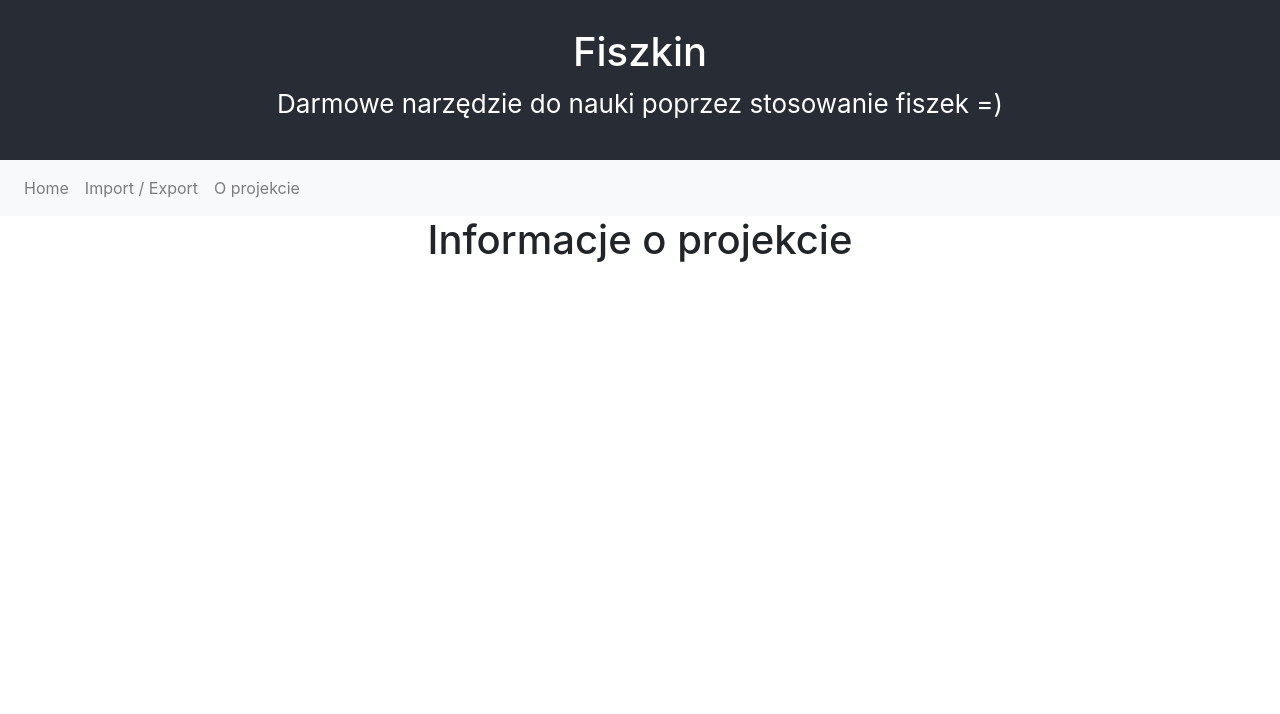
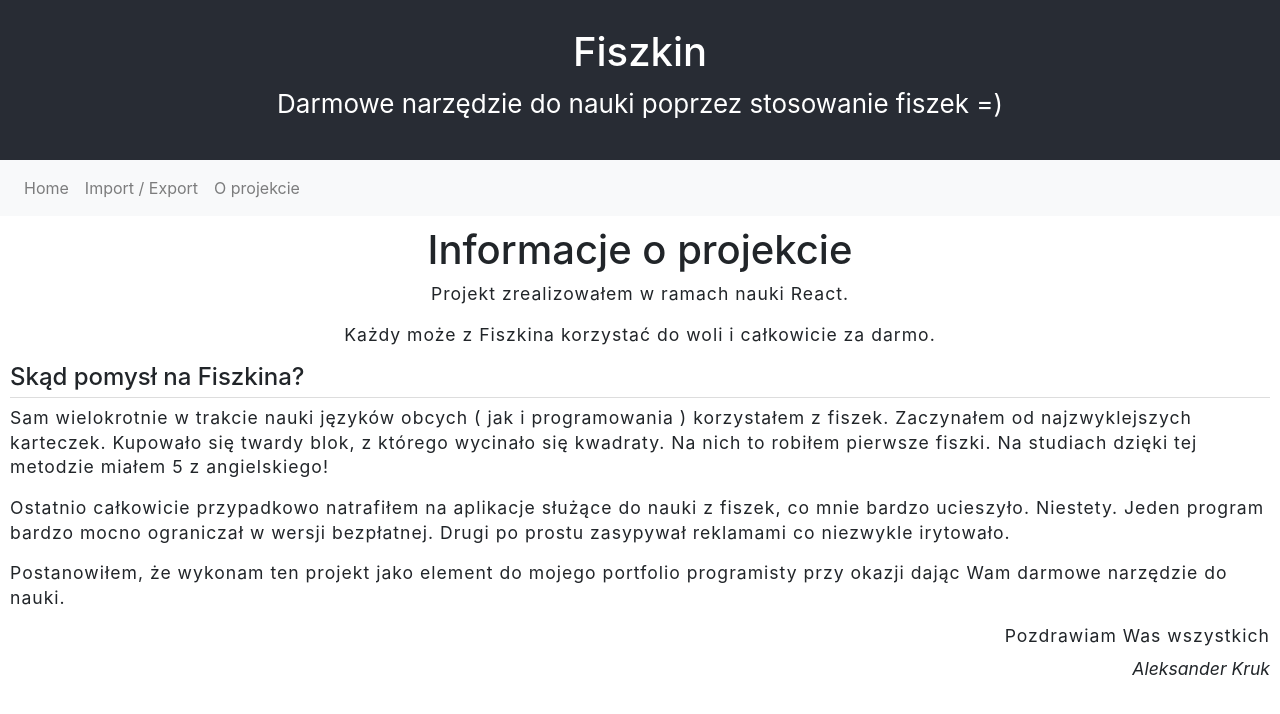
Before and after one commit to krukaleksander/fiszkin, a React (Create React App) app: page /project in a window 1280 px wide. Shown: the top 714 px of the page. Built offline with nearby package versions, Linux system fonts and the light colour scheme.

Commit message:
create about page

```diff
--- a/src/components/Project.js
+++ b/src/components/Project.js
@@ -2,7 +2,15 @@
 const Project = () => {
     return (
         <div className="about">
-            <h1>Informacje o projekcie</h1>
+            <h1 className='about__heading'>Informacje o projekcie</h1>
+            <p className="about__par about__par--center">Projekt zrealizowałem w ramach nauki React.</p>
+            <p className="about__par about__par--center">Każdy może z Fiszkina korzystać do woli i całkowicie za darmo.</p>
+            <h2 className="about__heading-small">Skąd pomysł na Fiszkina?</h2>
+            <p className="about__par">Sam wielokrotnie w trakcie nauki języków obcych ( jak i programowania ) korzystałem z fiszek. Zaczynałem od najzwyklejszych karteczek. Kupowało się twardy blok, z którego wycinało się kwadraty. Na nich to robiłem pierwsze fiszki. Na studiach dzięki tej metodzie miałem 5 z angielskiego!</p>
+            <p className="about__par">Ostatnio całkowicie przypadkowo natrafiłem na aplikacje służące do nauki z fiszek, co mnie bardzo ucieszyło. Niestety. Jeden program bardzo mocno ograniczał w wersji bezpłatnej. Drugi po prostu zasypywał reklamami co niezwykle irytowało.</p>
+            <p className="about__par">Postanowiłem, że wykonam ten projekt jako element do mojego portfolio programisty przy okazji dając Wam darmowe narzędzie do nauki.</p>
+            <p className="about__par about__par--greet">Pozdrawiam Was wszystkich</p>
+            <p className="about__par about__par--author">Aleksander Kruk</p>
         </div>
     );
 }
--- /dev/null
+++ b/src/styles/parts/_about.scss
@@ -0,0 +1,32 @@
+.about {
+    padding: 10px;
+
+    &__par {
+        text-align: left;
+        font-size: 1.1rem;
+        letter-spacing: 1px;
+        line-height: 140%;
+
+        &--center {
+            text-align: center;
+        }
+
+        &--greet,
+        &--author {
+            text-align: right;
+            line-height: 100%;
+        }
+
+        &--author {
+            font-style: italic;
+            letter-spacing: 0px;
+        }
+    }
+
+    &__heading-small {
+        text-align: left;
+        font-size: 1.5rem;
+        border-bottom: 1px solid #ddd;
+        padding-bottom: 5px;
+    }
+}
--- a/src/styles/styles.scss
+++ b/src/styles/styles.scss
@@ -21,3 +21,4 @@
 @import './parts/nav';
 @import './parts/package';
 @import './parts/card';
+@import './parts/about';
```
Also changed, not shown: src/css/styles.min.css, 1 other file (tests, documents, lock files or other folders).
